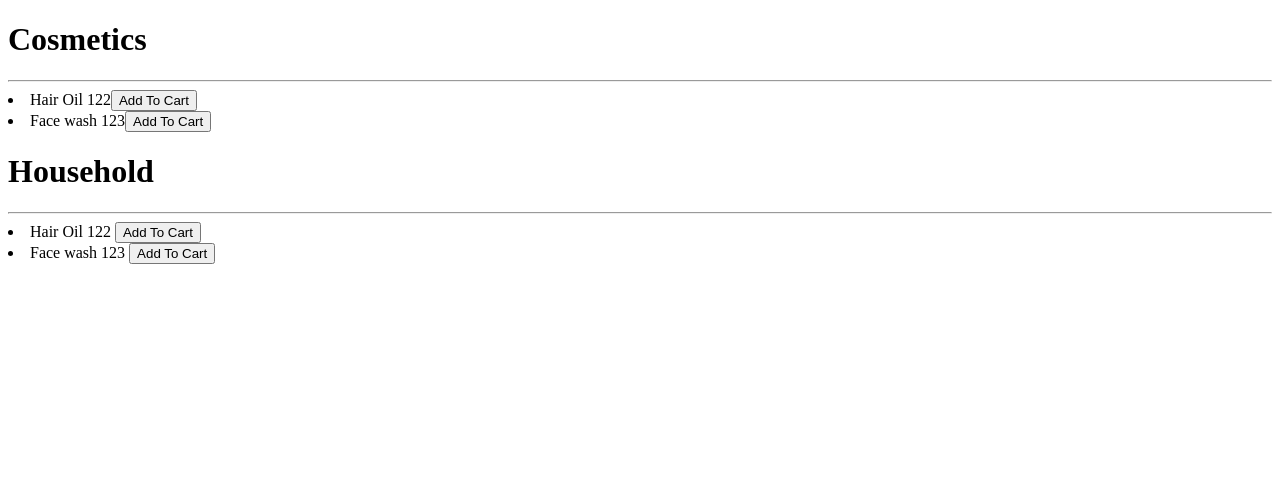
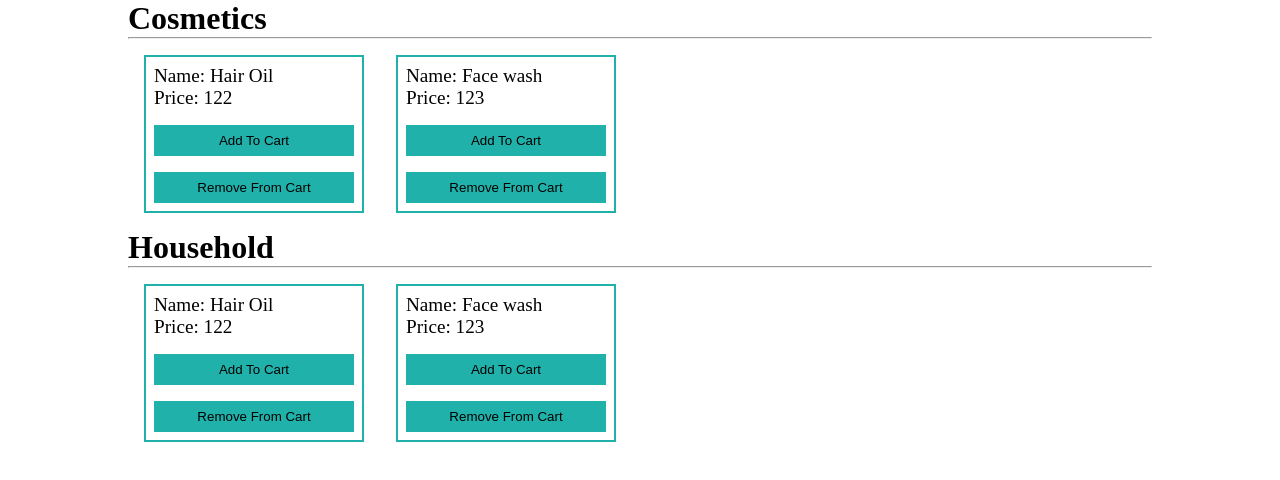
Before and after one commit to Shubh1028/Parakh-FE-Assignment, a plain HTML site: page index.html in a window 1280 px wide. Drawn offline with Linux system fonts and the light colour scheme.

Commit message:
Task Completed

```diff
--- a/index.html
+++ b/index.html
@@ -5,17 +5,18 @@
     <meta http-equiv="X-UA-Compatible" content="IE=edge">
     <meta name="viewport" content="width=device-width, initial-scale=1.0">
     <title>Parakh | Assignment</title>
+    <link rel="stylesheet" href="style.css">
 </head>
 <body>
-    <main>
+    <main class="main-box">
         <h1>Cosmetics</h1>
         <hr>
-        <div id="cosmetics-container">
+        <div id="cosmetics-container" class="containers">
 
         </div>
         <h1>Household</h1>
         <hr>
-        <div id="household-container">
+        <div id="household-container" class="containers">
 
         </div>
     </main>
--- a/script.js
+++ b/script.js
@@ -8,25 +8,36 @@ fetch("data.json")
 function createDiv(products) {
   let placeholder = document.getElementById("cosmetics-container");
   let placeholder2 = document.querySelector("#household-container");
-  let out = "";
-  let out2 = "";
-  // for (let i = 0; i < products.data.length; i++) {
+  let placeholderArr = [placeholder, placeholder2]
+
+  for(let i =0; i<products.data.length; i++){
+    let out = "";
   for (let j = 0; j < products.data[0].productList.length; j++)
-    out += `
-            <li>${products.data[0].productList[j].name}  ${products.data[0].productList[j].price}<button onclick="addCart('${products.data[0].productList[j].name}')">Add To Cart</button></li> `;
+    out += `<div class="product-container">
+    <span>Name: </span><span>${products.data[i].productList[j].name}</span><br>
+    <span>Price: </span><span>${products.data[i].productList[j].price}</span><br>
+    <button onclick="addCart('${products.data[i].productList[j].name}')">Add To Cart</button><br>
+    <button onclick="removeCart('${products.data[i].productList[j].name}')">Remove From Cart</button>
+    </div>
+    `
+    placeholderArr[i].innerHTML = out;
+  }
+}
 
-  // }
-  for (let j = 0; j < products.data[1].productList.length; j++)
-    out2 += `
-        <li>${products.data[1].productList[j].name}  ${products.data[1].productList[j].price} <button onclick="addCart('${products.data[0].productList[j].name}')">Add To Cart</button></li> `;
-  placeholder.innerHTML = out;
-  placeholder2.innerHTML = out2;
-}
 
 let cartArr = [];
 
 function addCart(item) {
-  console.log("Item Added to cart");
+  console.log(`${item} Added to cart`);
   cartArr.push(item);
   console.log(cartArr);
 }
+
+function removeCart(itemToRemove){
+  const index = cartArr.indexOf(itemToRemove) ;
+  if(index > -1) {
+    cartArr.splice(index,1);
+  }
+  console.log(`${itemToRemove} Removed From Cart`);
+  console.log(cartArr);
+}
--- /dev/null
+++ b/style.css
@@ -0,0 +1,25 @@
+*{
+    margin: 0;
+    padding: 0;
+}
+.main-box{
+    width: 80%;
+    margin: 0 auto;
+}
+.containers{
+display: flex;
+}
+.product-container {
+    font-size: 1.2rem;
+    padding: 0.5rem;
+    border: 2px solid lightseagreen;
+    margin: 1rem;
+}
+.product-container button{
+    border: none;
+    margin-top: 1rem;
+   width: 200px;
+    padding: 0.5rem;
+    background-color: lightseagreen;
+    cursor: pointer;
+}
```
